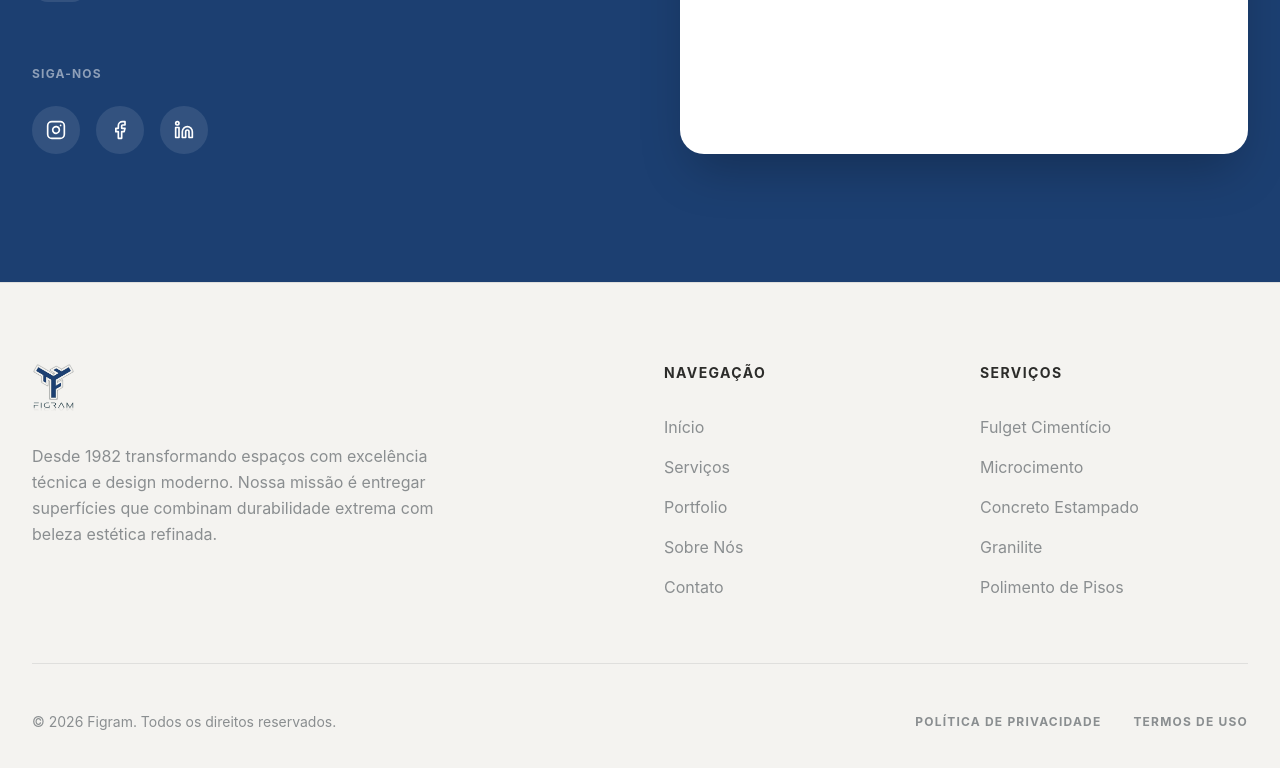
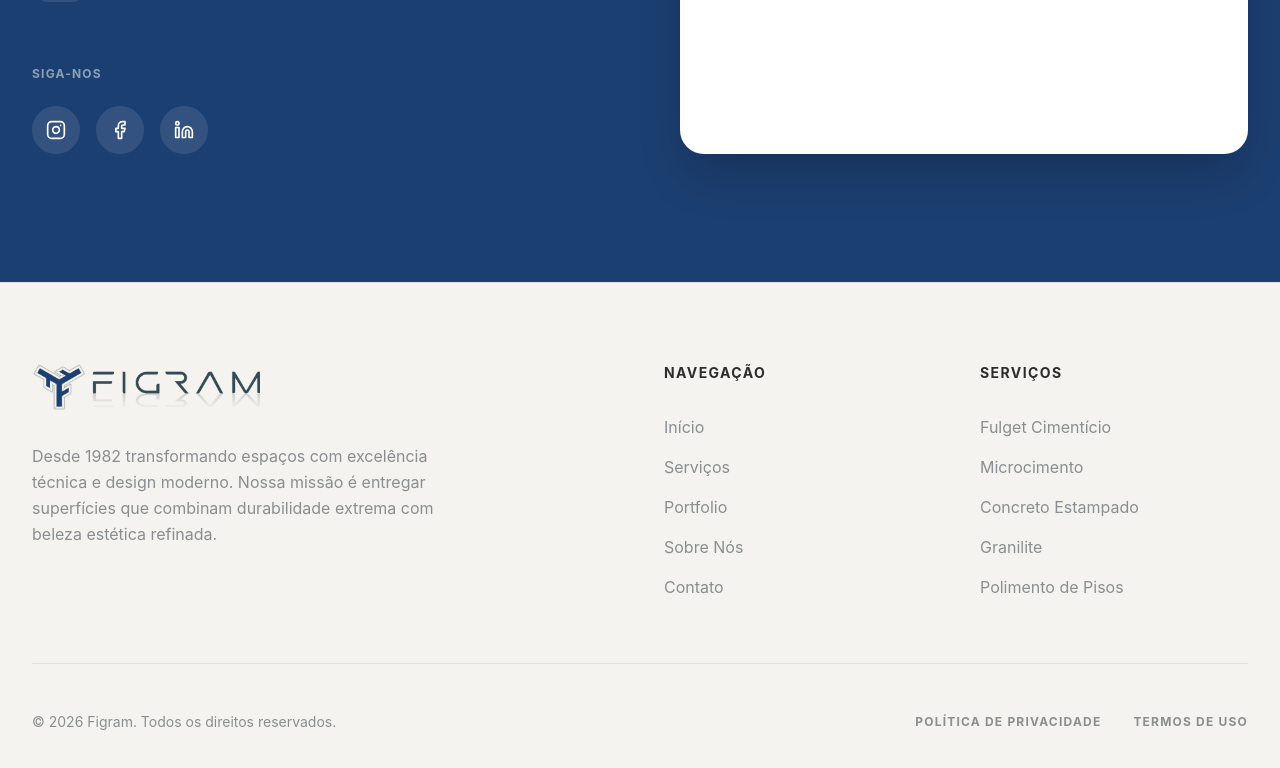
Before and after one commit to brunoafigueira/Figram, a React (Vite) app: page / in a window 1280 px wide. Shown: the part 5346-6114 px from the top of the page. Built offline with nearby package versions, Linux system fonts and the light colour scheme.

Commit message:
change logo footer

```diff
--- a/src/components/Footer.tsx
+++ b/src/components/Footer.tsx
@@ -10,7 +10,7 @@ export default function Footer() {
           <div className="col-span-1 md:col-span-2">
             <div className="flex items-center gap-2 mb-8">
               <img
-                src="logo_figram_light_rgb.png"
+                src="logo_figram_light_hor_rgb.png"
                 alt="Figram Logo"
                 className="h-12 w-auto"
               />
```
